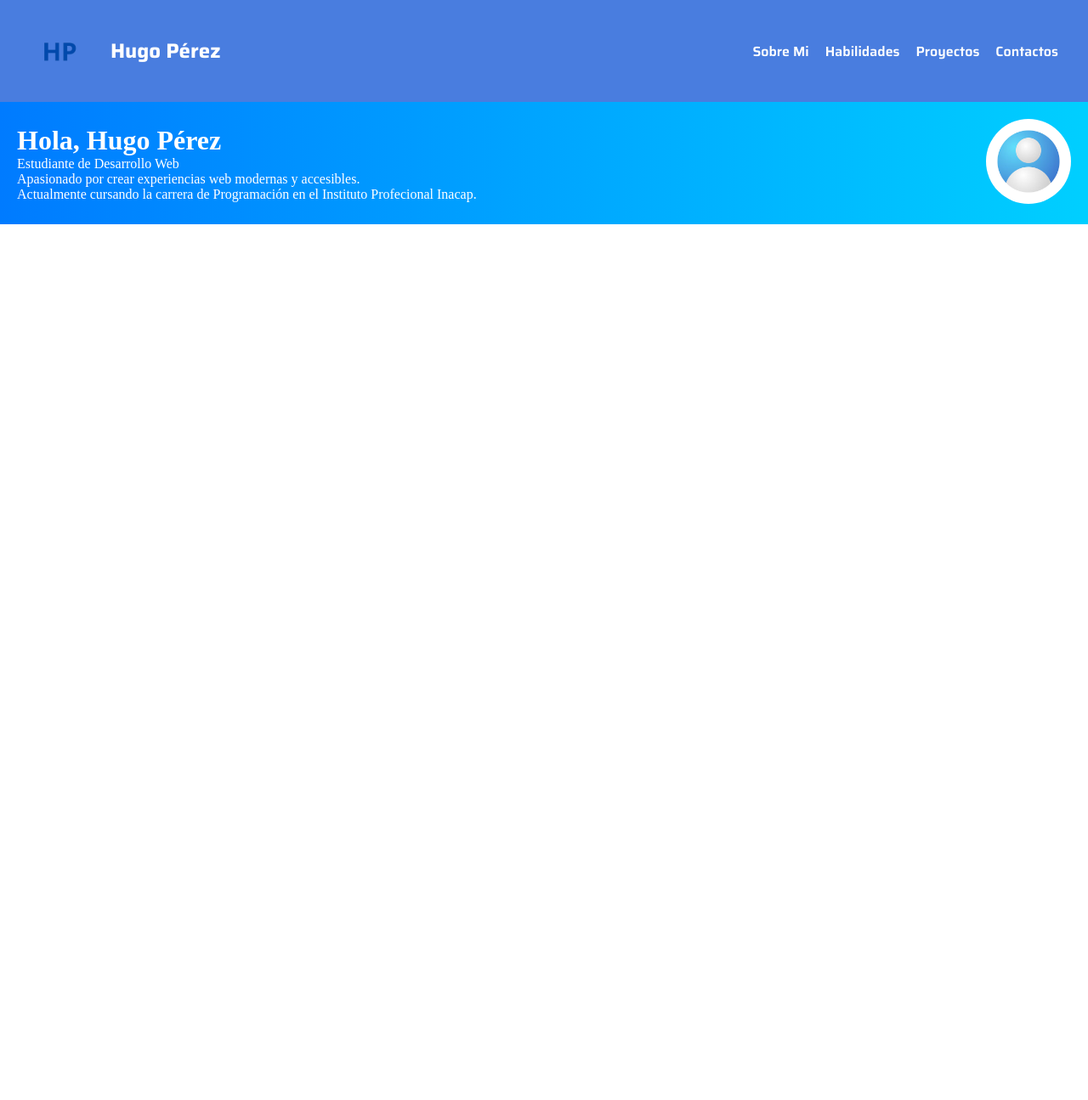
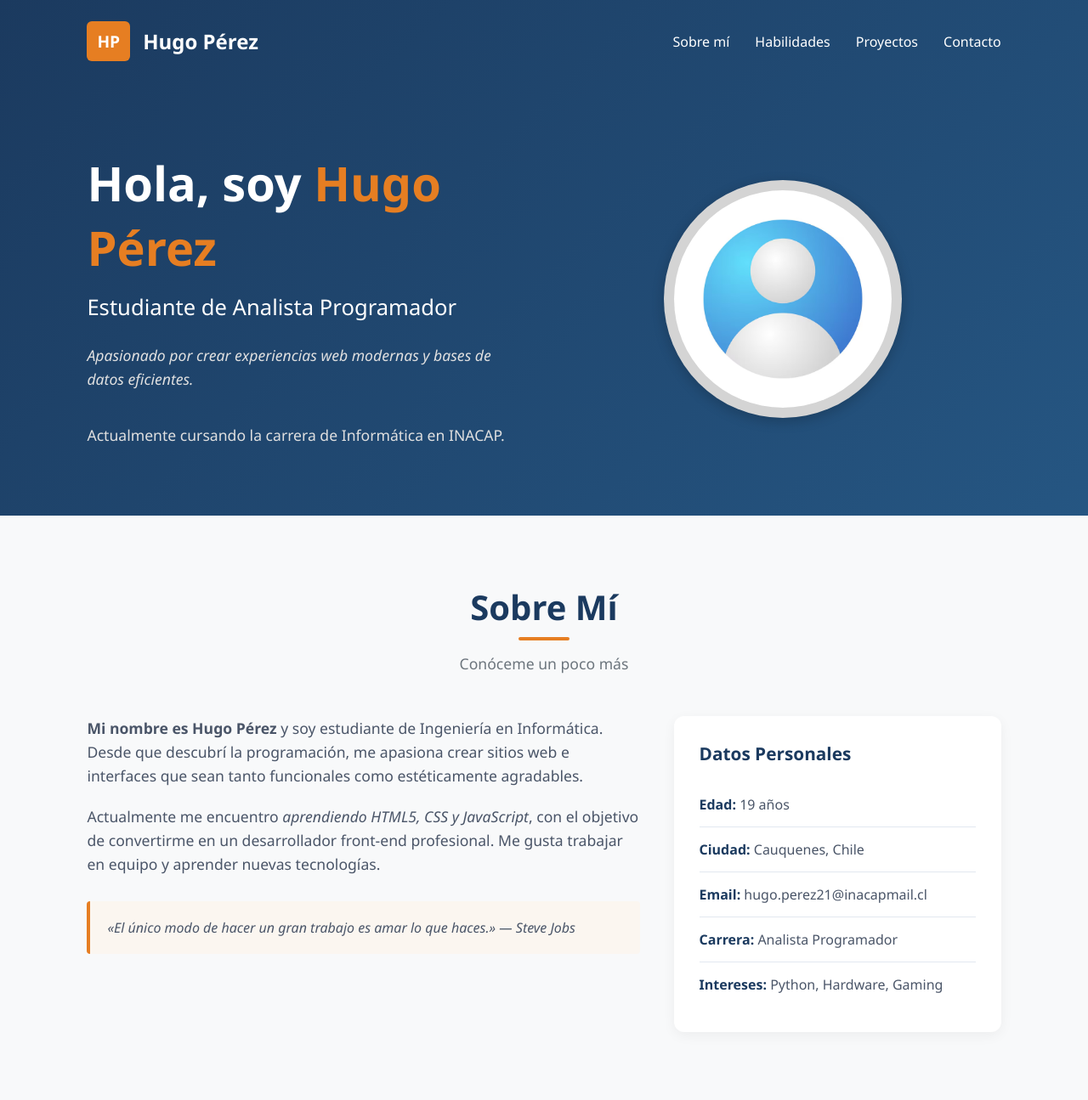
Before and after one commit to hugoaperezd-source/Eva_1_Front, a plain HTML site: page index.html in a window 1280 px wide. Shown: the whole page at 85% size. Before the commit the page ends 800 px from the top, so only its background shows below. Drawn offline with Linux system fonts and the light colour scheme.

Commit message:
2 feat: sección sobre mí

```diff
--- a/index.html
+++ b/index.html
@@ -3,38 +3,70 @@
 <head>
     <meta charset="UTF-8">
     <meta name="viewport" content="width=device-width, initial-scale=1.0">
-    <title>Hugo Pérez</title>
+    <title>Portafolio | Hugo Pérez</title>
     <link rel="stylesheet" href="style.css">
-    <link rel="preconnect" href="https://fonts.googleapis.com">
-    <link rel="preconnect" href="https://fonts.gstatic.com" crossorigin>
-    <link href="https://fonts.googleapis.com/css2?family=Saira:ital,wght@0,100..900;1,100..900&display=swap" rel="stylesheet">
 </head>
 <body>
-    <nav class="navbar saira-nav">
 
-        <div class="logo">
-    <img src="Logo.png" alt="Logo de Hugo Pérez">
-    <span>Hugo Pérez</span>
-</div>
-        <div class="nav-links">
-            <a href="#">Sobre Mi</a>
-            <a href="#">Habilidades</a>
-            <a href="#">Proyectos</a>
-            <a href="#">Contactos</a>
+    <header>
+        <div class="logo-container">
+            <div class="logo-icon">HP</div>
+            <span class="logo-text">Hugo Pérez</span>
         </div>
-    </nav>
-<div class="banner">
-  <div class="info">
-    <h1>Hola, Hugo Pérez</h1>
-    <p>Estudiante de Desarrollo Web</p>
-    <p>Apasionado por crear experiencias web modernas y accesibles.</p>
-    <p>Actualmente cursando la carrera de Programación en el Instituto Profecional Inacap.</p>
-  </div>
-  <div class="icon">
-    <img src="usuario.avif" alt="Icono usuario">
-  </div>
-</div>
+        <nav>
+            <ul>
+                <li><a href="#sobre-mi">Sobre mí</a></li>
+                <li><a href="#habilidades">Habilidades</a></li>
+                <li><a href="#proyectos">Proyectos</a></li>
+                <li><a href="#contacto">Contacto</a></li>
+            </ul>
+        </nav>
+    </header>
+
+    <main>
+        <section class="hero" id="inicio">
+            <div class="hero-texto">
+                <h1>Hola, soy <span>Hugo Pérez</span></h1>
+                <h2>Estudiante de Analista Programador</h2>
+                <p><em>Apasionado por crear experiencias web modernas y bases de datos eficientes.</em><br>
+                Actualmente cursando la carrera de Informática en INACAP.</p>
+            </div>
+
+            <div class="hero-imagen">
+                <img src="usuario.avif" alt="Foto de Hugo Pérez" width="250" height="250">
+            </div>
+        </section>
+
+        <section id="sobre-mi" class="sobre-mi">
+    <div class="seccion-header">
+        <h2>Sobre Mí</h2>
+        <p>Conóceme un poco más</p>
+    </div>
+
+    <div class="sobre-mi-contenido">
+        <article>
+            <p><strong>Mi nombre es Hugo Pérez</strong> y soy estudiante de Ingeniería en Informática. Desde que descubrí la programación, me apasiona crear sitios web e interfaces que sean tanto funcionales como estéticamente agradables.</p>
+
+            <p>Actualmente me encuentro <em>aprendiendo HTML5, CSS y JavaScript</em>, con el objetivo de convertirme en un desarrollador front-end profesional. Me gusta trabajar en equipo y aprender nuevas tecnologías.</p>
+
+            <blockquote>
+                «El único modo de hacer un gran trabajo es amar lo que haces.» — Steve Jobs
+            </blockquote>
+        </article>
+
+        <aside class="card-datos">
+            <h3>Datos Personales</h3>
+            <ul>
+                <li><strong>Edad:</strong> 19 años</li>
+                <li><strong>Ciudad:</strong> Cauquenes, Chile</li>
+                <li><strong>Email:</strong> hugo.perez21@inacapmail.cl</li>
+                <li><strong>Carrera:</strong> Analista Programador</li>
+                <li><strong>Intereses:</strong> Python, Hardware, Gaming</li>
+            </ul>
+        </aside>
+    </div>
+</section>
+    </main>
 
 </body>
-
 </html>
--- a/style.css
+++ b/style.css
@@ -1,80 +1,231 @@
-/* ============================
- RESET Y BASE
- ============================ */
-*, *::before, *::after {
- box-sizing: border-box;
+/* Reseteo básico */
+* {
     margin: 0;
     padding: 0;
-}
-/*trabajar con Felxbox*/
-.contenedor {
-    display: flex;
-    flex-direction: row;
-    justify-content: center;
-    align-items: center;
-    background: #42a3bb;
-    padding: 10px;
-    gap: 25px;
-    height: 300px;
-}
-.saira-nav{
-  font-family: "Saira", sans-serif;
-  font-optical-sizing: auto;
-  font-weight: 600;
-  font-style: normal;
-  font-variation-settings:
-    "wdth" 100;
+    box-sizing: border-box;
+    font-family: 'Segoe UI', Tahoma, Geneva, Verdana, sans-serif;
 }
 
-.navbar{
+body {
+
+    background: linear-gradient(135deg, #1b3a5f 0%, #29608f 100%);
+    color: #ffffff;
+    min-height: 100vh;
+}
+
+/* =========================================
+   HEADER Y NAVEGACIÓN
+========================================= */
+header {
     display: flex;
     justify-content: space-between;
     align-items: center;
-    padding: 10px 20px;
-    background-color: #497ddf;
-    color: white;
+    padding: 25px 8%;
+    background-color: transparent;
 }
 
-.logo {
+.logo-container {
     display: flex;
     align-items: center;
-    gap: 10px;
-    font-size: 24px;
+    gap: 15px;
+}
+
+.logo-icon {
+    background-color: #e67e22;
+    font-weight: bold;
+    font-size: 1.2rem;
+    padding: 10px 12px;
+    border-radius: 6px;
+}
+
+.logo-text {
+    font-size: 1.5rem;
     font-weight: bold;
 }
 
-.logo img {
-    height: 100px;
-    width: auto;
-     object-fit: contain;
+nav ul {
+    display: flex;
+    list-style: none;
+    gap: 30px;
 }
 
-.nav-links a {
-    display: inline-block;
-    margin-right: 15px;
+nav a {
+    color: #ffffff;
     text-decoration: none;
-    color: rgb(255, 255, 255);
+    font-size: 1rem;
+    transition: color 0.3s;
 }
 
-.nav-links {
-    text-align: center;
+nav a:hover {
+    color: #e67e22;
 }
 
-.banner {
+/* =========================================
+   SECCIÓN HERO (PRESENTACIÓN)
+========================================= */
+.hero {
     display: flex;
     justify-content: space-between;
     align-items: center;
-  background: linear-gradient(to right, #007BFF, #00CFFF);
-  padding: 20px;
-  color: white;
+    padding: 80px 8%;
+    gap: 50px;
 }
 
-.banner .info {
-  max-width: 70%;
+.hero-texto {
+    flex: 1;
+    max-width: 650px;
 }
 
-.banner .icon img {
-  width: 100px;
-  height: 100px;
+.hero-texto h1 {
+    font-size: 3.5rem;
+    margin-bottom: 15px;
+}
+
+.hero-texto h1 span {
+    color: #e67e22; /* Texto en Naranja */
+}
+
+.hero-texto h2 {
+    font-size: 1.6rem;
+    font-weight: 400;
+    margin-bottom: 25px;
+}
+
+.hero-texto p {
+    font-size: 1.1rem;
+    line-height: 1.6;
+    color: #e0e0e0;
+}
+
+.hero-texto em {
+    display: block;
+    margin-bottom: 10px;
+}
+
+.hero-imagen {
+    flex: 1;
+    display: flex;
+    justify-content: center;
+    align-items: center;
+}
+
+.hero-imagen img {
     border-radius: 50%;
+    background-color: #ccc;
+    border: 12px solid rgba(255, 255, 255, 0.15);
+    width: 280px;
+    height: 280px;
+    object-fit: cover;
+    box-shadow: 0 4px 15px rgba(0,0,0,0.2);
 }
+
+/* =========================================
+   SECCIÓN SOBRE MÍ (COMMIT 2)
+========================================= */
+.sobre-mi {
+    padding: 80px 8%;
+    background-color: #f8f9fa;
+    color: #333;
+}
+
+/* Título de la sección */
+.seccion-header {
+    text-align: center;
+    margin-bottom: 50px;
+}
+
+.seccion-header h2 {
+    font-size: 2.5rem;
+    color: #1b3a5f;
+    display: inline-block;
+}
+
+/* Línea naranja debajo del título */
+.seccion-header h2::after {
+    content: '';
+    display: block;
+    width: 60px;
+    height: 4px;
+    background-color: #e67e22;
+    margin: 8px auto 0;
+    border-radius: 2px;
+}
+
+.seccion-header p {
+    color: #6c757d;
+    font-size: 1.1rem;
+    margin-top: 15px;
+}
+
+/* Contenedor Flex para las dos columnas */
+.sobre-mi-contenido {
+    display: flex;
+    gap: 40px;
+    align-items: flex-start;
+}
+
+
+.sobre-mi-contenido article {
+    flex: 2;
+}
+
+.sobre-mi-contenido article p {
+    font-size: 1.1rem;
+    line-height: 1.6;
+    margin-bottom: 20px;
+    color: #4a5568;
+}
+
+.sobre-mi-contenido article blockquote {
+    background-color: #fbf6f0;
+    border-left: 4px solid #e67e22;
+    padding: 20px;
+    font-style: italic;
+    color: #4a5568;
+    border-radius: 4px;
+    margin-top: 30px;
+}
+
+/* Lado Derecho: Tarjeta de Datos Personales (Aside) */
+.card-datos {
+    flex: 1; /* Toma menos espacio */
+    background-color: #ffffff;
+    padding: 30px;
+    border-radius: 12px;
+    box-shadow: 0 4px 15px rgba(0,0,0,0.05); /* Sombra suave */
+    min-width: 300px;
+}
+
+.card-datos h3 {
+    color: #1b3a5f;
+    font-size: 1.3rem;
+    margin-bottom: 20px;
+}
+
+.card-datos ul {
+    list-style: none;
+}
+
+.card-datos li {
+    padding: 15px 0;
+    border-bottom: 1px solid #e2e8f0; /* Línea separadora gris claro */
+    color: #4a5568;
+}
+
+.card-datos li:last-child {
+    border-bottom: none; /* Quita la línea del último elemento */
+}
+
+.card-datos strong {
+    color: #1b3a5f; /* Destaca las etiquetas en azul oscuro */
+}
+
+/* Adaptación para pantallas más pequeñas (Responsive básico) */
+@media (max-width: 768px) {
+    .sobre-mi-contenido {
+        flex-direction: column;
+    }
+    .card-datos {
+        width: 100%;
+    }
+}
```
Also changed, not shown: Nuevo Documento de texto.txt (added), git.txt (added). Lines whose indentation alone changed are shown as unchanged.
